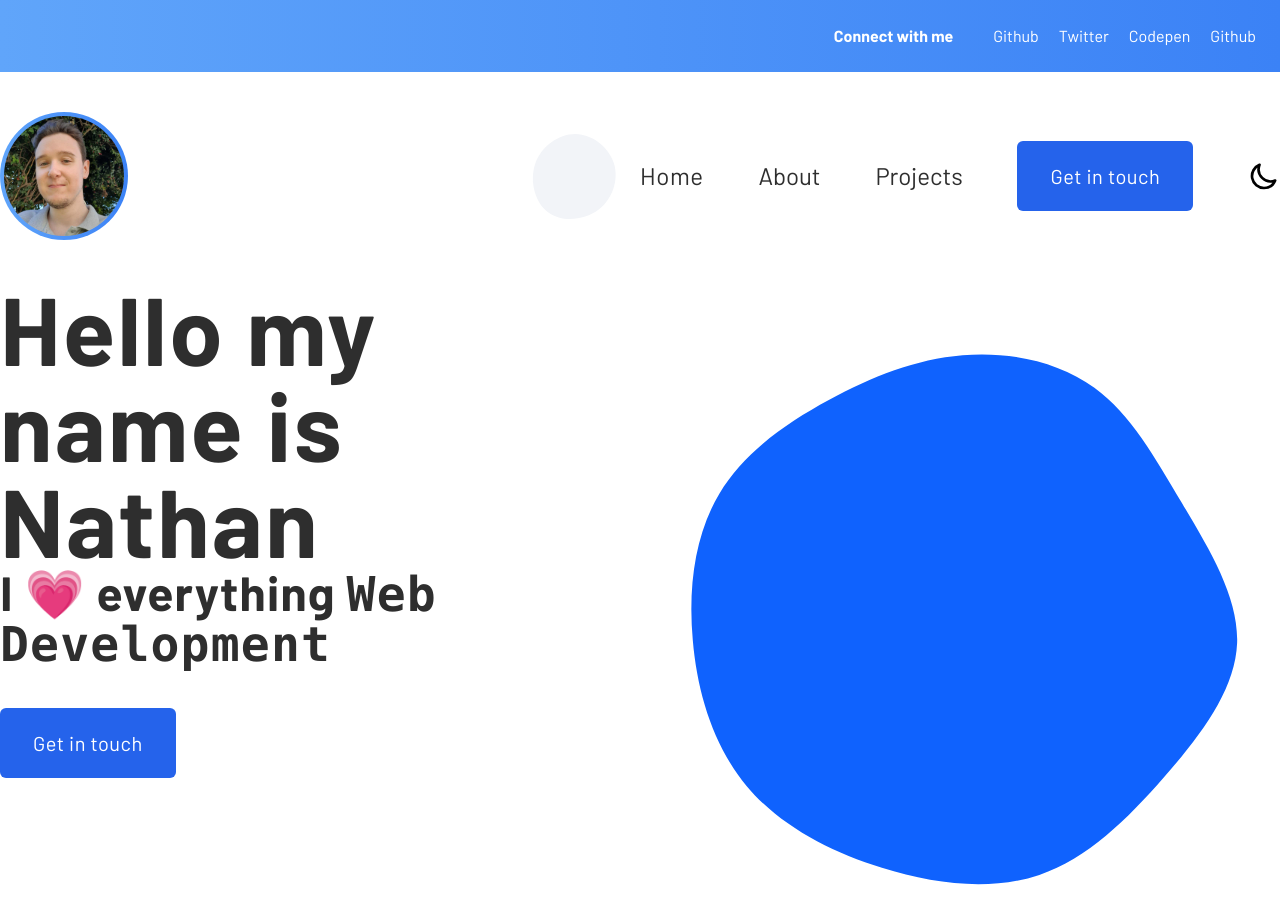
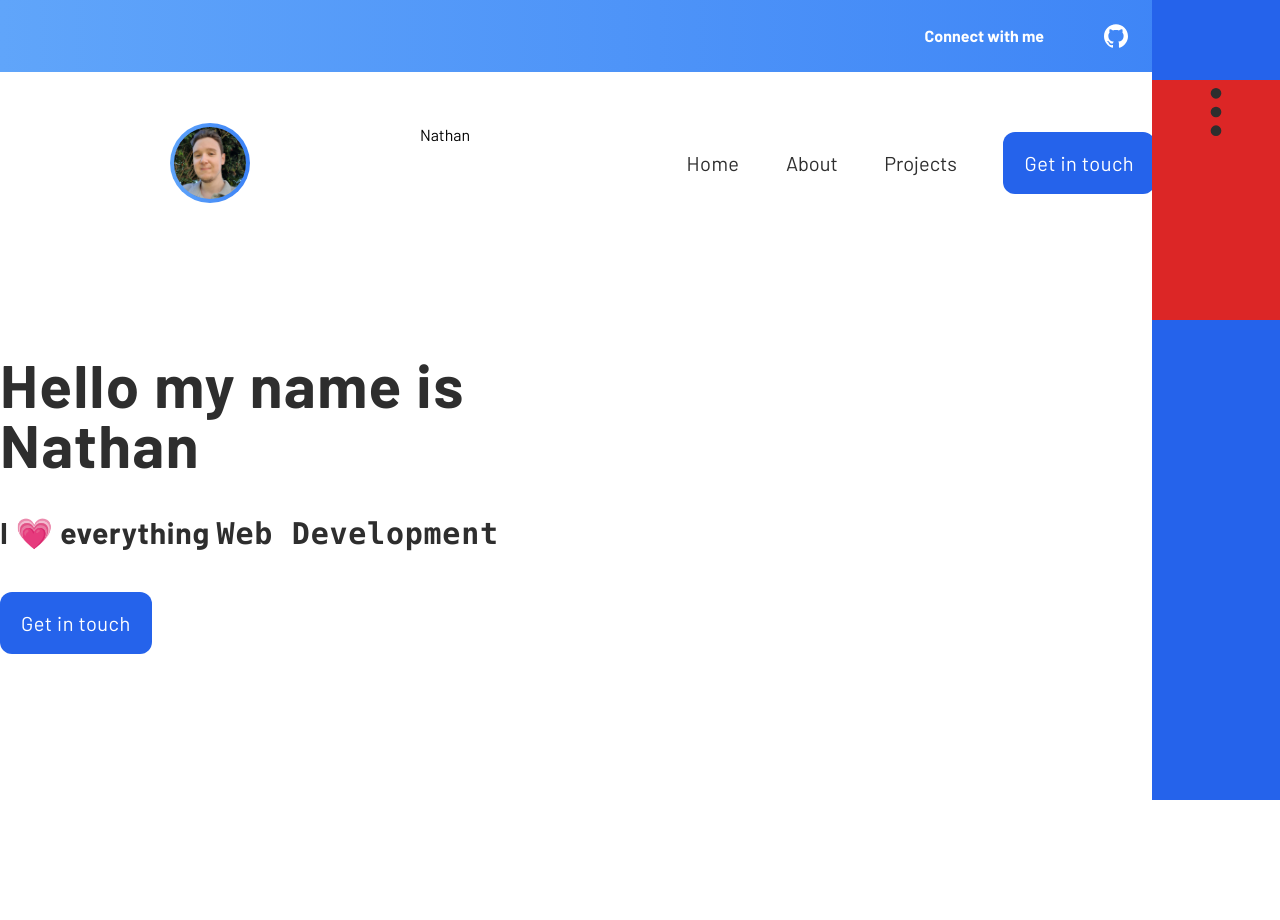
Before and after one commit to Nathan-s-Anthony/my-portfolio, a React (Create React App) app: page / in a window 1280 px wide. After the commit the page ends 800 px from the top, so only its background shows below. Built offline with nearby package versions, Linux system fonts and the light colour scheme.

Commit message:
Added new elements , changed styling and layout changes

```diff
--- a/src/App.js
+++ b/src/App.js
@@ -1,6 +1,7 @@
 import { Main } from "./components/js/main"
 import { Header } from "./components/js/header"
 import './App.css';
+
 export default function App() {
   return (
     <>
--- /dev/null
+++ b/src/components/js/buttons.js
@@ -0,0 +1,10 @@
+import React from "react"
+
+
+const Button=()=> {
+    return(
+        <button className=" transition duration-500 ease-in-out bg-blue-600 hover:bg-blue-700  items-center self-flex-start px-5 py-4 border border-transparent  text-xl font-medium rounded-xl text-medium text-white tracking-wide width-48  mt-5 mb-5 ">Get in touch</button>
+    )
+}
+
+export {Button}
--- a/src/components/js/header.js
+++ b/src/components/js/header.js
@@ -1,44 +1,41 @@
 import { Images } from "../../images";
 import { MoonIcon } from '@heroicons/react/outline';
+import {Button} from './buttons.js'
 const Header = () => {
 
   return (
 
     <>
 
-      <div className=" bg-gradient-to-r from-blue-400 to-blue-500 w-full flex md:flex-row items-center justify-end gap-5 py-6 px-6 ">
+      <div className=" relative bg-gradient-to-r from-blue-400 to-blue-500 w-full flex md:flex-row items-center justify-end gap-10 py-6 px-6 z-1 ">
         <div className="text-md font-bold text-white relative mr-5">Connect with me</div>
-        <a href="/" className="text-white">Github</a>
-        <a href="/" className="text-white">Twitter</a>
-        <a href="/" className="text-white">Codepen</a>
-        <a href="/" className="text-white">Github</a>
+        <a href="https://github.com/Nathan-s-Anthony" rel="nofollow" ><svg role="img" className="w-6 h-6" fill="white" viewBox="0 0 24 24" xmlns="http://www.w3.org/2000/svg"><title>GitHub</title><path d="M12 .297c-6.63 0-12 5.373-12 12 0 5.303 3.438 9.8 8.205 11.385.6.113.82-.258.82-.577 0-.285-.01-1.04-.015-2.04-3.338.724-4.042-1.61-4.042-1.61C4.422 18.07 3.633 17.7 3.633 17.7c-1.087-.744.084-.729.084-.729 1.205.084 1.838 1.236 1.838 1.236 1.07 1.835 2.809 1.305 3.495.998.108-.776.417-1.305.76-1.605-2.665-.3-5.466-1.332-5.466-5.93 0-1.31.465-2.38 1.235-3.22-.135-.303-.54-1.523.105-3.176 0 0 1.005-.322 3.3 1.23.96-.267 1.98-.399 3-.405 1.02.006 2.04.138 3 .405 2.28-1.552 3.285-1.23 3.285-1.23.645 1.653.24 2.873.12 3.176.765.84 1.23 1.91 1.23 3.22 0 4.61-2.805 5.625-5.475 5.92.42.36.81 1.096.81 2.22 0 1.606-.015 2.896-.015 3.286 0 .315.21.69.825.57C20.565 22.092 24 17.592 24 12.297c0-6.627-5.373-12-12-12" /></svg></a>
+        <a href="https://twitter.com/Nath_s_anthony" ><svg role="img" viewBox="0 0 24 24" xmlns="http://www.w3.org/2000/svg" className="w-6 h-6" fill="white"><title>Twitter</title><path d="M23.953 4.57a10 10 0 01-2.825.775 4.958 4.958 0 002.163-2.723c-.951.555-2.005.959-3.127 1.184a4.92 4.92 0 00-8.384 4.482C7.69 8.095 4.067 6.13 1.64 3.162a4.822 4.822 0 00-.666 2.475c0 1.71.87 3.213 2.188 4.096a4.904 4.904 0 01-2.228-.616v.06a4.923 4.923 0 003.946 4.827 4.996 4.996 0 01-2.212.085 4.936 4.936 0 004.604 3.417 9.867 9.867 0 01-6.102 2.105c-.39 0-.779-.023-1.17-.067a13.995 13.995 0 007.557 2.209c9.053 0 13.998-7.496 13.998-13.985 0-.21 0-.42-.015-.63A9.935 9.935 0 0024 4.59z" /></svg></a>
+        <a href="https://codepen.io/Nathan-s-Anthony" ><svg role="img" viewBox="0 0 24 24" xmlns="http://www.w3.org/2000/svg" fill="white" className="w-6 h-6"><title>CodePen</title><path d="M18.144 13.067v-2.134L16.55 12zm1.276 1.194a.628.628 0 01-.006.083l-.005.028-.011.053-.01.031c-.005.016-.01.031-.017.047l-.014.03a.78.78 0 01-.021.043l-.019.03a.57.57 0 01-.08.1l-.026.025a.602.602 0 01-.036.03l-.029.022-.01.008-6.782 4.522a.637.637 0 01-.708 0L4.864 14.79l-.01-.008a.599.599 0 01-.065-.052l-.026-.025-.032-.034-.021-.028a.588.588 0 01-.067-.11l-.014-.031a.644.644 0 01-.017-.047l-.01-.03c-.004-.018-.008-.036-.01-.054l-.006-.028a.628.628 0 01-.006-.083V9.739c0-.028.002-.055.006-.083l.005-.027.011-.054.01-.03a.574.574 0 01.12-.217l.031-.034.026-.025a.62.62 0 01.065-.052l.01-.008 6.782-4.521a.638.638 0 01.708 0l6.782 4.521.01.008.03.022.035.03c.01.008.017.016.026.025a.545.545 0 01.08.1l.019.03a.633.633 0 01.021.043l.014.03c.007.016.012.032.017.047l.01.031c.004.018.008.036.01.054l.006.027a.619.619 0 01.006.083zM12 0C5.373 0 0 5.372 0 12 0 18.627 5.373 24 12 24c6.628 0 12-5.372 12-12 0-6.627-5.372-12-12-12m0 10.492L9.745 12 12 13.51 14.255 12zm.638 4.124v2.975l4.996-3.33-2.232-1.493zm-6.272-.356l4.996 3.33v-2.974l-2.764-1.849zm11.268-4.52l-4.996-3.33v2.974l2.764 1.85zm-6.272-.356V6.41L6.366 9.74l2.232 1.493zm-5.506 1.549v2.134L7.45 12Z" /></svg></a>
+
 
       </div>
 
-      <header className=" flex-row min-w-full    flex-wrap content-start items-start justify-center gap-5 flex  z-1">
-        <nav className="flex flex-row flex-wrap w-full h-full md:container   items-center mt-10 ">
-          <div className=" relative w-3/6">
-            <div className="relative flex justify-end ">
-            <div className="absolute left-15 top-0 w-32 h-32">
-            <svg viewBox="0 0 200 200" xmlns="http://www.w3.org/2000/svg">
-              <path fill="#F2F4F8" d="M59.2,-20C67.2,5.3,57.5,35.6,35.5,52.4C13.4,69.3,-21,72.8,-42.6,57.4C-64.2,42,-73,7.7,-63.7,-19.3C-54.5,-46.3,-27.3,-66,-0.8,-65.8C25.6,-65.5,51.3,-45.2,59.2,-20Z" transform="translate(100 100)" />
-            </svg>
-              </div>
-          </div>
+      <header className=" flex-row min-w-full    flex-wrap content-start items-start justify-center  flex  z-1">
+        <nav className="flex flex-row flex-wrap w-full h-full    items-center mt-10 ">
+          <div className=" relative w-3/6 flex flex-wrap justify-evenly">
 
 
-            <div className="p-1 bg-gradient-to-r from-blue-400 to-blue-500 rounded-full w-32 ">
+            <div className="p-1 bg-gradient-to-r from-blue-400 to-blue-500 rounded-full w-20 ">
               <Images />
 
             </div>
+            Nathan
           </div>
+
           <div className="w-3/6 ">
             <ul className="w-full flex flex-row flex-wrap justify-flex-end ">
-              <li className="w-full flex flex-row flex-wrap justify-between content-center text-xl items-center " >
-                <a href="/" className="font-medium text-2xl tracking-wide text-primary">Home</a>
-                <a href="/" className="font-medium text-2xl text-primary">About</a>
-                <a href="/" className="font-medium  text-2xl text-primary" >Projects</a>
-                <button className=" transition duration-500 ease-in-out bg-blue-600 hover:bg-blue-700   items-center justify-center px-8 py-5 border border-transparent  text-xl font-medium rounded-md   0 text-medium text-white tracking-wide   ">Get in touch</button>
+              <li className="w-full flex flex-row flex-wrap justify-evenly content-center text-xl items-center " >
+                <a href="/" className="font-medium text-xl tracking-wide text-primary">Home</a>
+                <a href="/" className="font-medium text-xl text-primary">About</a>
+                <a href="/" className="font-medium  text-xl text-primary" >Projects</a>
+             <Button className="w-48"/>
+
                 <MoonIcon className="w-8 h-8" />
               </li>
             </ul>
--- a/src/components/js/main.js
+++ b/src/components/js/main.js
@@ -1,20 +1,27 @@
 import React from "react";
-
+import { Button } from './buttons.js';
+import {Pagination} from './pagination';
 const Main = () => {
     return (
         <>
-            <main className=" flex-row min-w-full  relative   flex-wrap justify-center content-center gap-5 flex" >
-                <section className="flex flex-row flex-wrap  items-start w-full mt-10 md:container  ">
-                    <div className="  flex  flex-row  flex-wrap w-3/6  ">
-                        <h1 className="md:text-8xl text-center font-extrabold text-primary tracking-wide md:text-left  leading-relaxed">Hello my name is Nathan </h1>
-                        <h2 className="md:text-5xl  text-center font-semibold text-primary  tracking-wide md:text-left  leading-relaxed">I <span className="text-current">  &#128151;</span> everything <code>Web Development</code> </h2>
-                        <button className=" transition duration-500 ease-in-out bg-blue-600 hover:bg-blue-700 mt-10 mb-10  items-center justify-center px-8 py-5 border border-transparent  text-xl font-medium rounded-md   0 text-medium text-white tracking-wide   ">Get in touch</button>
+
+            <main className="h-auto  md:flex-row min-w-full flex-col relative   flex-wrap justify-center content-center gap-5 flex z-5" >
+                <div className="fixed right-0 top-0 h-full  bg-blue-600">
+            <Pagination/>
+            </div>
+                <section className=" flex flex-col flex-wrap md:flex-row md:items-start w-full  mt-20 md:container mx-auto justify-center items-center z-1 h-auto ">
+                    <div className="  flex  flex-col  flex-wrap w-3/6 align-center mb-10 mt-10  ">
+                        <h1 className="md:text-6xl text-center font-extrabold text-primary tracking-wide md:text-left mb-5 mt-5 z-2 ">Hello my name is Nathan </h1>
+                        <h2 className="md:text-3xl  text-center font-semibold text-primary  tracking-wide md:text-left  mt-5 mb-5 z-2">I <span className="color-transparent"> &#128151; </span> everything <code>Web Development</code> </h2>
+                        <div className="w-3/6">  <Button /> </div>
                     </div>
-                    <div className="  flex  flex-col  flex-wrap w-3/6  self-start ">
-                        <svg viewBox="0 0 200 200" xmlns="http://www.w3.org/2000/svg" className="w-50 h-50">
+                    <div className="  flex  flex-col  flex-wrap w-3/6  cotent-center items-center mt-10 mb-10">
+                    <div className="w-72-h-72 flex">
+                    <svg viewBox="0 0 200 200" xmlns="http://www.w3.org/2000/svg  w-72-h-72 " >
                             <path fill="#0F62FE" d="M42,-66.3C53.4,-58,60.8,-44.6,69.3,-30.4C77.7,-16.2,87.1,-1.1,86.6,13.4C86,28,75.4,42.1,63.8,55.3C52.3,68.5,39.8,80.8,24.8,85.9C9.7,91,-7.9,88.9,-24.4,83.7C-40.9,78.6,-56.4,70.4,-66.7,58.1C-77,45.7,-82.1,29.1,-83.5,12.6C-85,-3.9,-82.9,-20.4,-75.2,-33.2C-67.6,-46,-54.5,-55.2,-41,-62.5C-27.5,-69.8,-13.8,-75.3,0.8,-76.5C15.3,-77.7,30.6,-74.6,42,-66.3Z" transform="translate(100 100)" />
                         </svg>
                     </div>
+                        </div>
                 </section>
 
 
--- /dev/null
+++ b/src/components/js/pagination.js
@@ -0,0 +1,15 @@
+import React from "react";
+
+const Pagination =() =>{
+    return(
+        <div className="  bg-blue-600 w-32 h-3/6  right-0 top-0  flex flex-col flex-nowrap content-center justify-center z-0">
+        <div className="bg-red-600 h-60 flex flex-col flex-nowrap content-center items-center ">
+        <svg xmlns="http://www.w3.org/2000/svg" class="h-6 w-6" fill="none" viewBox="0 0 24 24" stroke="#2e2e2e" className="w-16 h-16">
+  <path stroke-linecap="round" stroke-linejoin="round" stroke-width="2" d="M12 5v.01M12 12v.01M12 19v.01M12 6a1 1 0 110-2 1 1 0 010 2zm0 7a1 1 0 110-2 1 1 0 010 2zm0 7a1 1 0 110-2 1 1 0 010 2z" />
+</svg>
+        </div>
+        </div>
+    )
+}
+
+export {Pagination}
--- a/src/images.js
+++ b/src/images.js
@@ -3,7 +3,7 @@ import ProfilePic from './images/pp.jpg';
 
 const Images = () => {
     return (
-        <img src={ProfilePic} alt="" className="py-25 px-25 w-25 h-25 bg-gradient-to-r from-green-400 to-blue-500  rounded-full" />
+        <img src={ProfilePic} alt="" className="py-25 px-25 w-15 h-15 bg-gradient-to-r from-green-400 to-blue-500  rounded-full" />
     )
 }
 
```
